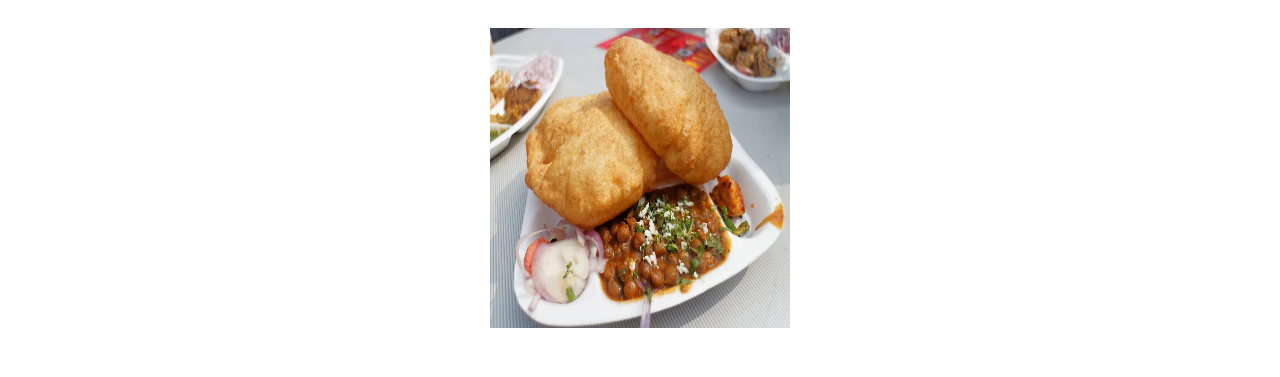
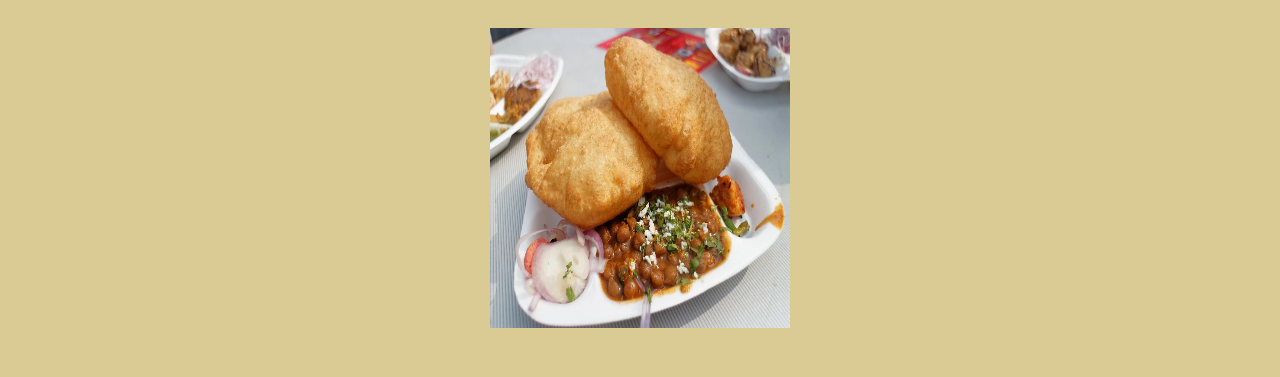
Before and after one commit to archerkanil29/travel-web, a plain HTML site: page restruants.html in a window 1280 px wide. Shown: the part 210-587 px from the top of the page. Drawn offline with Linux system fonts and the light colour scheme.

Commit message:
Update restruants.html

```diff
--- a/restruants.html
+++ b/restruants.html
@@ -24,7 +24,7 @@ color:black;
 margin:10px;
 padding-bottom:30px;
 }
-
+body{background-color:#D9CB93;}
 
 #shadow{
 text-align:center;
```
